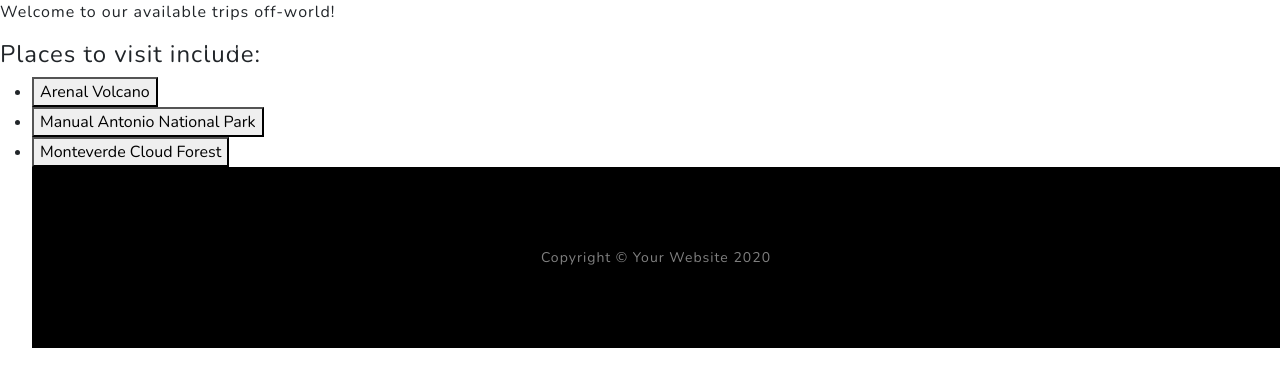
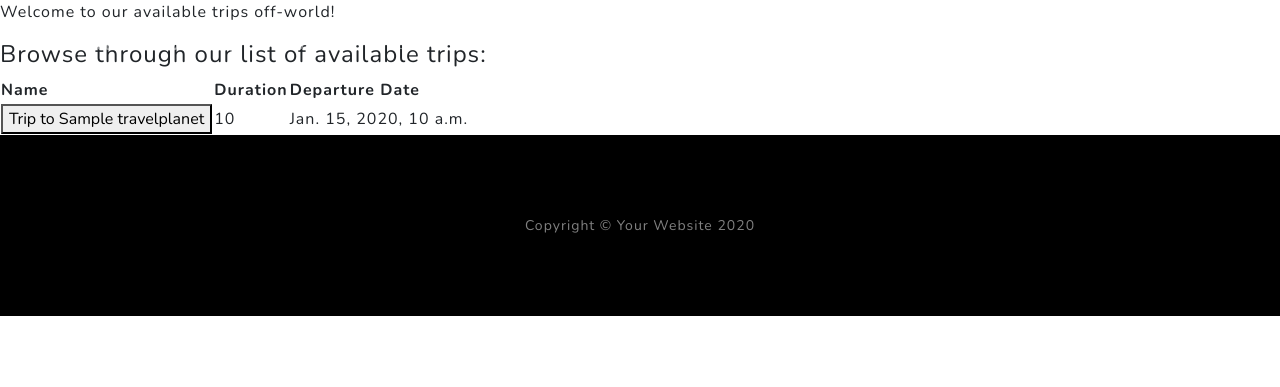
Before and after one commit to MarvelMarauder/StarTours403Project, a Django app: page /travelpages/ in a window 1280 px wide. Shown: the top 387 px of the page. Run offline with Django 3.2, Linux system fonts and the light colour scheme; tables that the repository leaves empty hold one stand-in row (values such as "Sample post"); some libraries are stand-ins or nearby versions.

Commit message:
Just added functionality to display trips

```diff
--- a/templates/travelpages/travelpages.html
+++ b/templates/travelpages/travelpages.html
@@ -1,9 +1,28 @@
 {% extends 'base.html' %}
 {% block content %}
             <p>Welcome to our available trips off-world!</p>
-            <h4>Places to visit include:</h4>
-            <ul>
-             {% for sName in places_to_visit %}
-                <li> <form action='/travelpages/{{sName}}/8'> <button>{{ sName }} </button> <form/> </li>
-            {% endfor %}
+            <h4>Browse through our list of available trips:</h4>
+            <table>
+                <tr>
+                    <th>Name</th>
+                    <th>Duration</th>
+                    <th>Departure Date</th>
+                </tr>
+                <tr>
+                    {% for sName in available_trips %}
+                    <td>
+                        <form action='/travelpages/{{sName}}/8'>
+                        <button>{{ sName }} </button>
+                        <form/>
+                    </td>
+                    <td>
+                        {{ sName.duration }}
+                    </td>
+                    <td>
+                        {{ sName.dateDepart }}
+                    </td>
+                </tr>
+                {% endfor %}
+
+            </table>
  {% endblock %}
--- a/travelpages/views.py
+++ b/travelpages/views.py
@@ -1,11 +1,13 @@
 from django.shortcuts import render
 from django.http import HttpResponse
-from .models import Character
+from .models import Character, Trip
 
 # Main travel page view
 def travelPageView(request) :
+    data = Trip.objects.all
+
     context = {
-        "places_to_visit" : ["Arenal Volcano", "Manual Antonio National Park", "Monteverde Cloud Forest"]
+        "available_trips" : data
     }
     return render(request, 'travelpages/travelpages.html', context)
 
```
